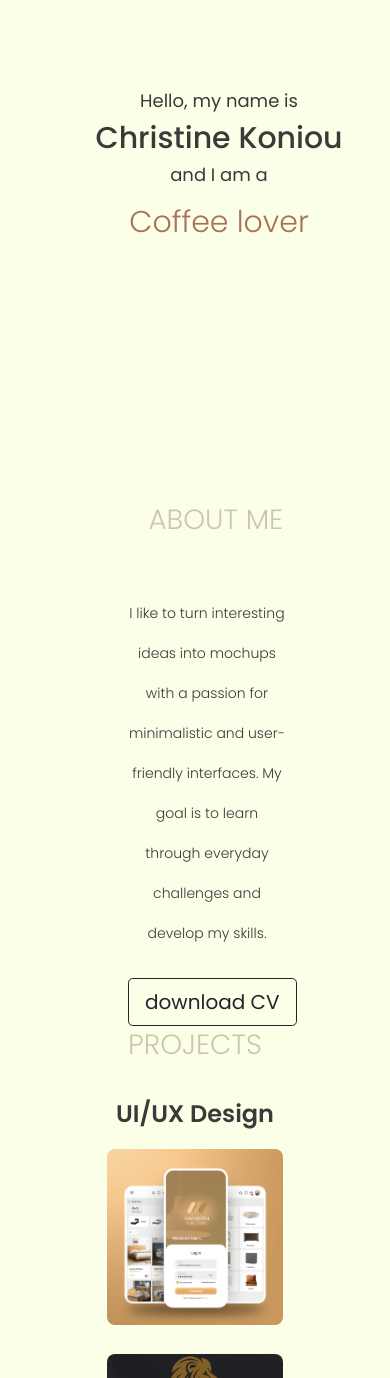
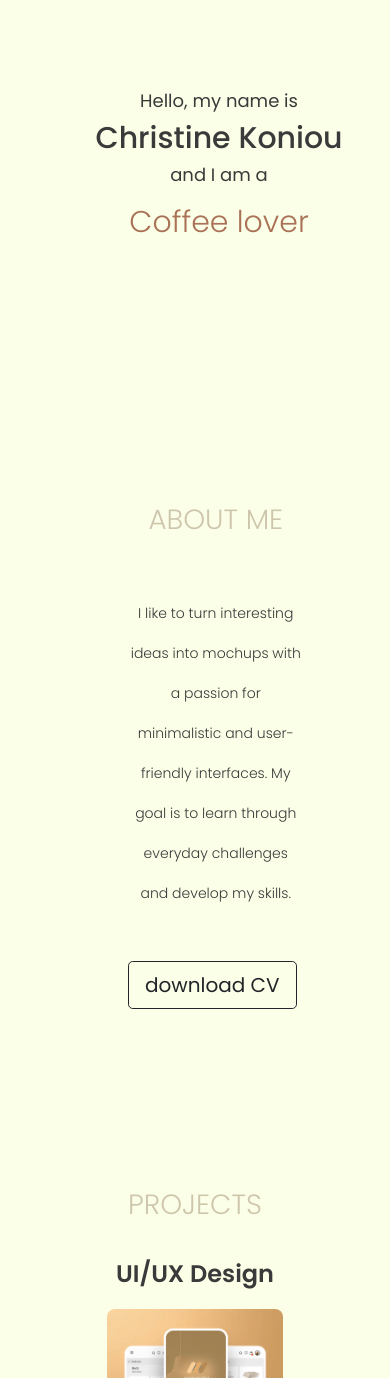
Before and after one commit to christineekn/portfolio, a React (Create React App) app: page / in a window 390 px wide. Shown: the top 1378 px of the page. Built offline with nearby package versions, Linux system fonts and the light colour scheme.

Commit message:
fixed about component

```diff
--- a/src/components/about/About.css
+++ b/src/components/about/About.css
@@ -6,7 +6,7 @@
 
 
 .a-desc-left {
-    display: flex;
+    /* display: flex; */
     align-items: center;
     height: 100%;
     /* justify-content: center; */
@@ -42,11 +42,10 @@
 
 @media screen and (max-width:480px) {
 
+    .a-desc {
+        margin-bottom: 3rem;
+    }
 
-    .a-left {
-        /* width: 100%; */
-        /* height: 100%; */
-    }
     .a-desc-left-wrapper {
         margin-top: 15rem;
         margin-bottom: 5rem;
@@ -59,8 +58,8 @@
 
 
     .a-bio-short {
-        /* width: 100%; */
-        height: 50%;
+        width: auto;
+        /* height: 50%; */
         font-size: 14px;
         text-align: center;
         justify-content: center;
```
Also changed, not shown: 1 other file (tests, documents, lock files or other folders).
